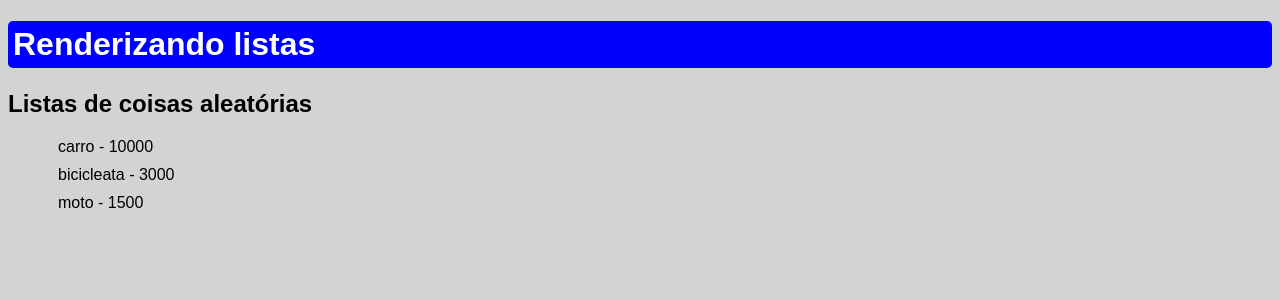
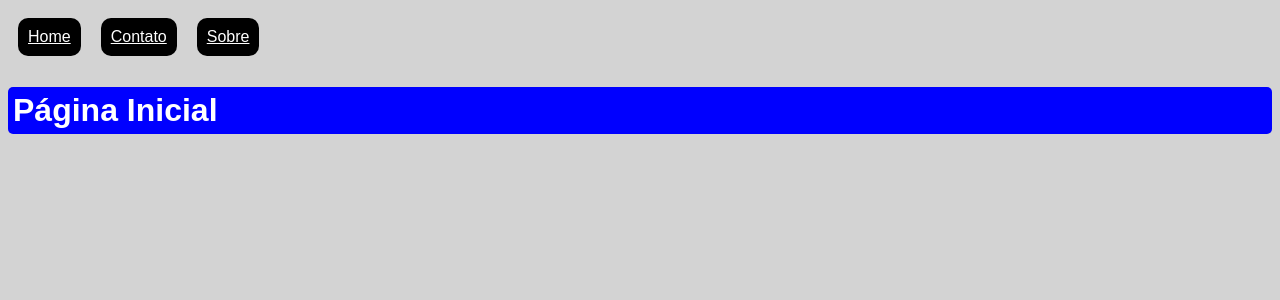
Before and after one commit to AlmaNegr/meu-projeto, a React (Create React App) app: page / in a window 1280 px wide. Shown: the top 300 px of the page. Built offline with nearby package versions, Linux system fonts and the light colour scheme.

Commit message:
revisao por cima d revisao

```diff
--- a/src/App.js
+++ b/src/App.js
@@ -1,16 +1,21 @@
-import Listas from "./components1/Listas"
+import { BrowserRouter, Routes, Route } from "react-router-dom"
+import Home from "./components1/pages/Home"
+import Contato from "./components1/pages/Contato"
+import Sobre from "./components1/pages/Sobre"
+import Navbar from "./components1/pages/Navbar"
 
 function App() {
-  const produtos = [{nome:'carro', preco: 10000},
-    {nome:'bicicleata', preco: 3000},
-    {nome:'moto', preco: 1500}
-
-  ]
 
   return(
     <div>
-      <h1>Renderizando listas</h1>
-      <Listas produtos={produtos}/>
+      <BrowserRouter>
+      <Navbar />
+      <Routes>
+        <Route path="/" element={<Home />} />
+        <Route path="/contato" element={<Contato />} />
+        <Route path="/sobre" element={<Sobre />} />
+      </Routes>
+      </BrowserRouter>
     </div>
 
   )
--- a/src/components1/Design.module.css
+++ b/src/components1/Design.module.css
@@ -1,4 +1,12 @@
 .espaco {
     margin: 10px;
-    background-color: green;
+    background-color: black;
+    color: white;
+    padding: 10px;
+    border-radius: 10px;
 }
+
+.espaco:hover {
+    background-color: white;
+    color: black;
+}
--- a/src/components1/pages/Contato.js
+++ b/src/components1/pages/Contato.js
@@ -1,5 +1,9 @@
 function Contato() {
-    return <h1>Página Contato</h1>
+    return(
+        <div>
+            <h1>Página Contato</h1>
+        </div>
+    )
 }
 
 export default Contato
--- a/src/components1/pages/Home.js
+++ b/src/components1/pages/Home.js
@@ -1,6 +1,8 @@
 function Home() {
     return(
-        <h1>Página Inicial</h1>
+        <div>
+            <h1>Página Inicial</h1>
+        </div>
     )
 }
 
--- a/src/components1/pages/Navbar.js
+++ b/src/components1/pages/Navbar.js
@@ -4,15 +4,9 @@ import styles from '../Design.module.css'
 function Navbar() {
     return(
         <nav>
-            <li>
-                <Link to="/">Início</Link>
-            </li>
-            <li>
-                <Link to="/sobre">Sobre</Link>
-            </li>
-            <li>
-                <Link to="/contato">Contato</Link>
-            </li>
+            <Link className={styles.espaco} to="/">Home</Link>
+            <Link className={styles.espaco} to="/contato">Contato</Link>
+            <Link className={styles.espaco} to="/sobre">Sobre</Link>
         </nav>
     )
 }
--- a/src/components1/pages/Sobre.js
+++ b/src/components1/pages/Sobre.js
@@ -1,5 +1,9 @@
 function Sobre() {
-    return <h1>Página Sobre</h1>
+    return(
+        <div>
+            <h1>Página Sobre</h1>
+        </div>
+    )
 }
 
 export default Sobre
```
Also changed, not shown: src/components1/InputNome.js (added, +10 -0 lines), src/components1/Saudacao.js (added, +8 -0 lines).
